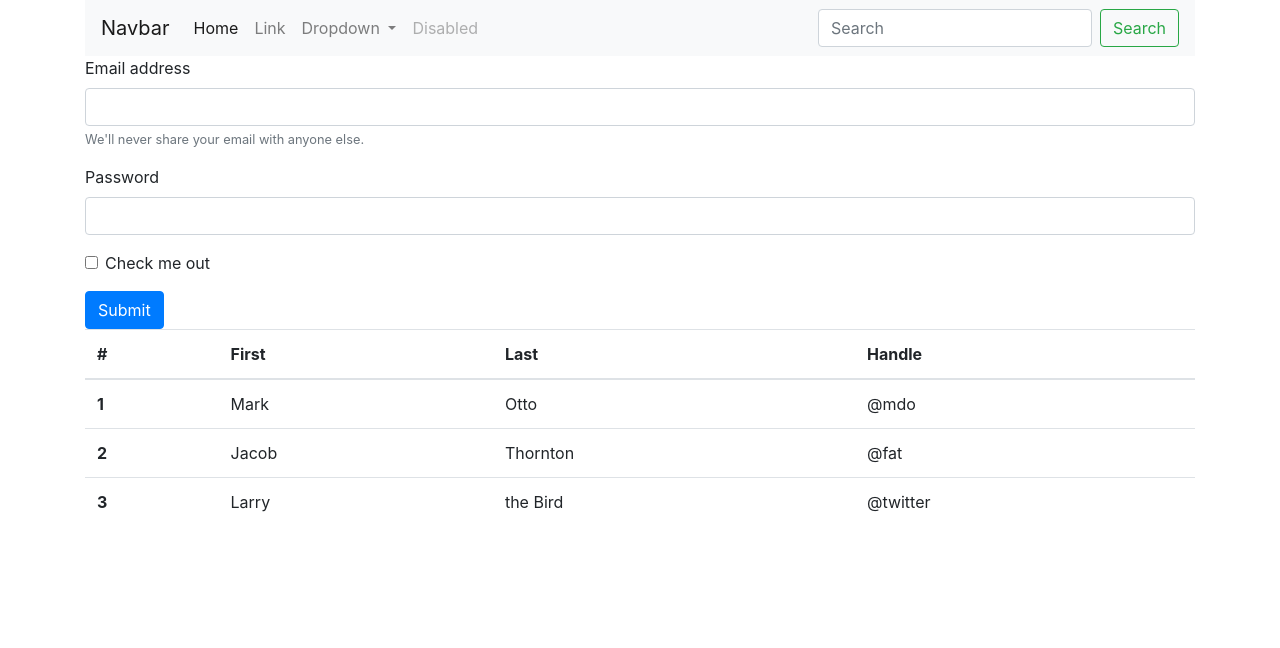
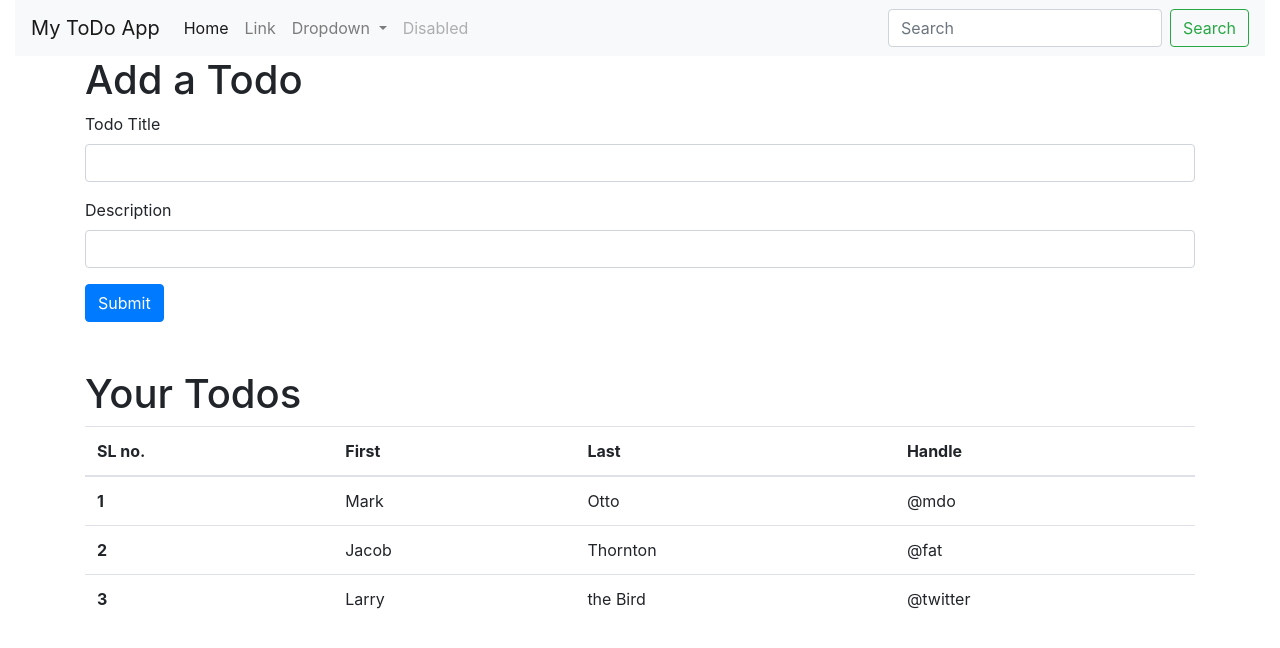
Before and after one commit to emdadul-islam439/flask_todo_app_cwh, a Flask app: page / in a window 1280 px wide. Shown: the top 648 px of the page. Run offline with Flask 2, Linux system fonts and the light colour scheme.

Commit message:
slightly modified the index.html file

```diff
--- a/templates/index.html
+++ b/templates/index.html
@@ -8,12 +8,12 @@
     <!-- Bootstrap CSS -->
     <link rel="stylesheet" href="https://cdn.jsdelivr.net/npm/bootstrap@4.4.1/dist/css/bootstrap.min.css" integrity="sha384-Vkoo8x4CGsO3+Hhxv8T/Q5PaXtkKtu6ug5TOeNV6gBiFeWPGFN9MuhOf23Q9Ifjh" crossorigin="anonymous">
 
-    <title>Hello, world!</title>
+    <title>My ToDo App</title>
   </head>
   <body>
-    <div class="container">
+    <div class="container-fluid">
         <nav class="navbar navbar-expand-lg navbar-light bg-light">
-            <a class="navbar-brand" href="#">Navbar</a>
+            <a class="navbar-brand" href="#">My ToDo App</a>
             <button class="navbar-toggler" type="button" data-toggle="collapse" data-target="#navbarSupportedContent" aria-controls="navbarSupportedContent" aria-expanded="false" aria-label="Toggle navigation">
               <span class="navbar-toggler-icon"></span>
             </button>
@@ -50,29 +50,26 @@
     </div>
 
     <div class="container">
+        <h1>Add a Todo</h1>
         <form>
             <div class="form-group">
-              <label for="exampleInputEmail1">Email address</label>
-              <input type="email" class="form-control" id="exampleInputEmail1" aria-describedby="emailHelp">
-              <small id="emailHelp" class="form-text text-muted">We'll never share your email with anyone else.</small>
+              <label for="title">Todo Title</label>
+              <input type="text" class="form-control" id="title" aria-describedby="emailHelp">
             </div>
             <div class="form-group">
-              <label for="exampleInputPassword1">Password</label>
-              <input type="password" class="form-control" id="exampleInputPassword1">
-            </div>
-            <div class="form-group form-check">
-              <input type="checkbox" class="form-check-input" id="exampleCheck1">
-              <label class="form-check-label" for="exampleCheck1">Check me out</label>
+              <label for="desc">Description</label>
+              <input type="text" class="form-control" id="desc">
             </div>
             <button type="submit" class="btn btn-primary">Submit</button>
           </form>
     </div>
 
-    <div class="container">
+    <div class="container my-5">
+        <h1>Your Todos</h1>
         <table class="table">
             <thead>
               <tr>
-                <th scope="col">#</th>
+                <th scope="col">SL no.</th>
                 <th scope="col">First</th>
                 <th scope="col">Last</th>
                 <th scope="col">Handle</th>
```
